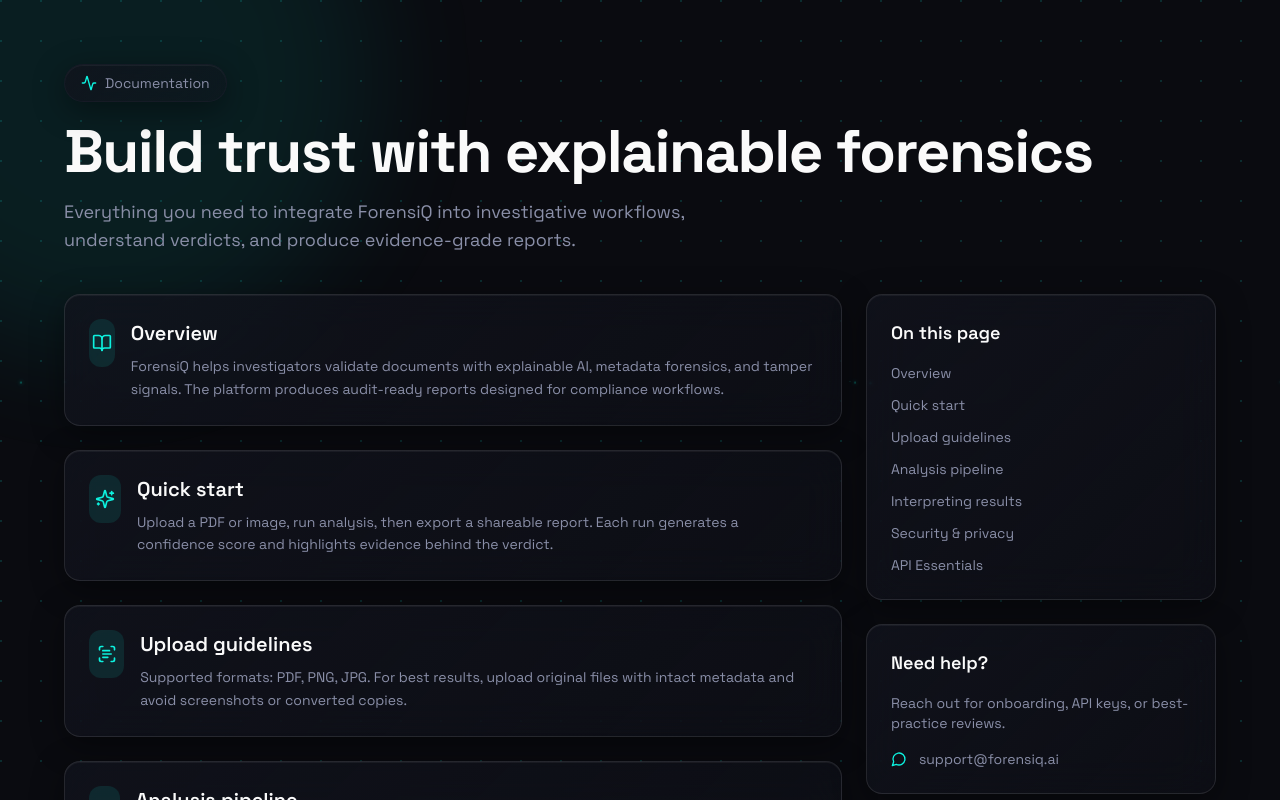
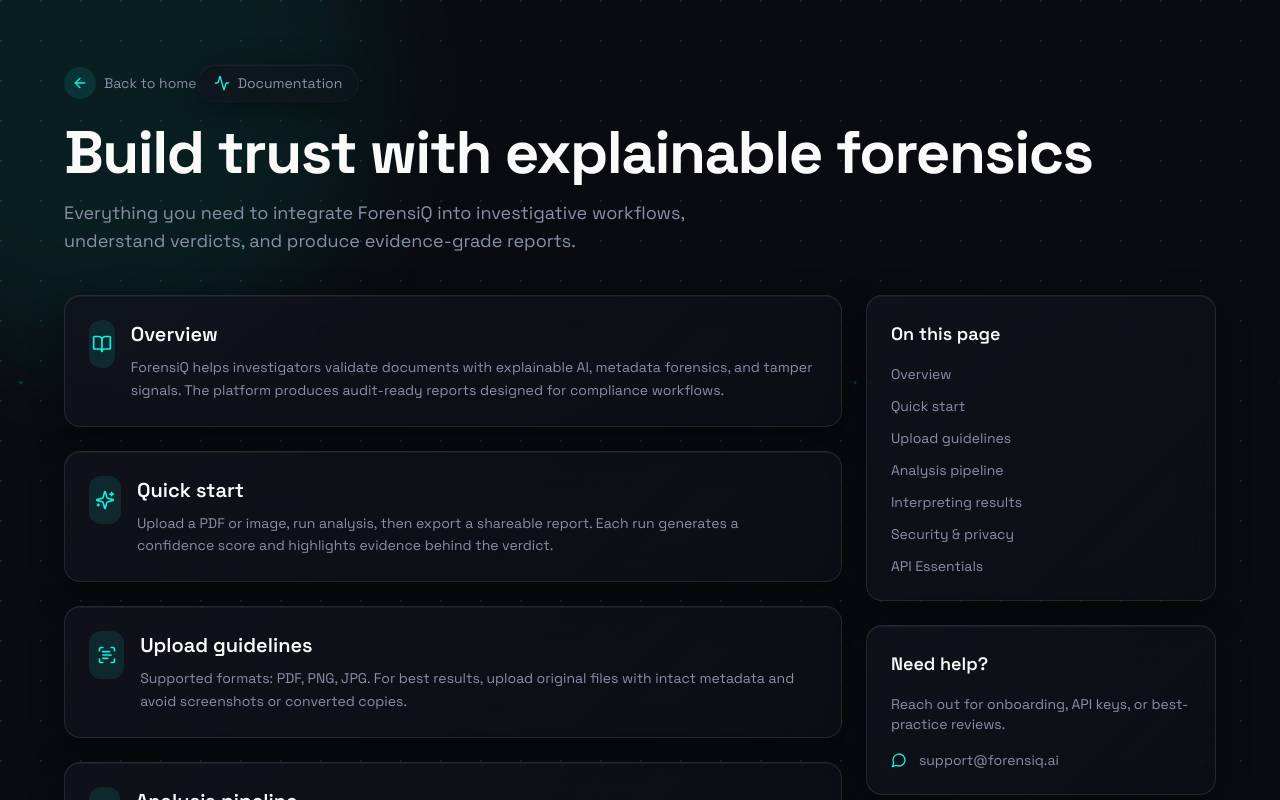
Before and after one commit to sanjayrohith/ForensiQ, a React (Vite) app: page /docs in a window 1280 px wide. Shown: the top 800 px of the page. Built offline with nearby package versions, Linux system fonts and the light colour scheme; the HTML template or start-up script is replaced by a standard one.

Commit message:
back to land

```diff
--- a/src/pages/Documentation.tsx
+++ b/src/pages/Documentation.tsx
@@ -1,6 +1,8 @@
 import { motion } from "framer-motion";
+import { Link } from "react-router-dom";
 import {
   BookOpen,
+  ArrowLeft,
   FileSearch,
   Lock,
   ScanText,
@@ -76,6 +78,15 @@
           transition={{ duration: 0.6 }}
           className="mb-10"
         >
+          <Link
+            to="/"
+            className="inline-flex items-center gap-2 text-sm text-muted-foreground hover:text-foreground transition-colors mb-6"
+          >
+            <span className="w-8 h-8 rounded-full bg-primary/10 flex items-center justify-center text-primary">
+              <ArrowLeft className="w-4 h-4" />
+            </span>
+            Back to home
+          </Link>
           <div className="inline-flex items-center gap-2 px-4 py-2 rounded-full glass-card text-sm mb-5">
             <Activity className="w-4 h-4 text-primary" />
             <span className="text-muted-foreground">Documentation</span>
```
